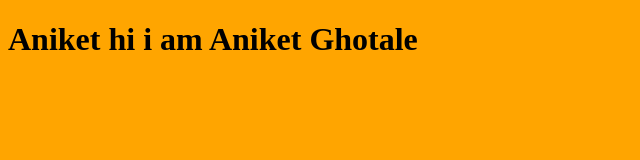
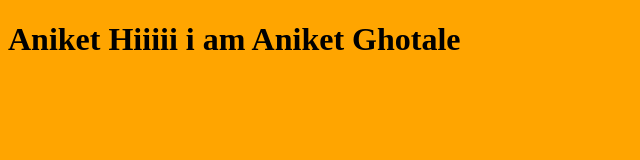
Before and after one commit to AniketGhotale/My-First-Repository, a plain HTML site: page index.html in a window 1280 px wide. Shown: the whole page, without its empty margins (0-640 px from the left). Drawn offline with Linux system fonts and the light colour scheme.

Commit message:
Added information

```diff
--- a/index.html
+++ b/index.html
@@ -8,6 +8,6 @@
 </head>
 <body>
     <style></style>
-    <h1>Aniket hi i am Aniket Ghotale</h1>
+    <h1>Aniket Hiiiii i am Aniket Ghotale </h1>
 </body>
 </html>
```
